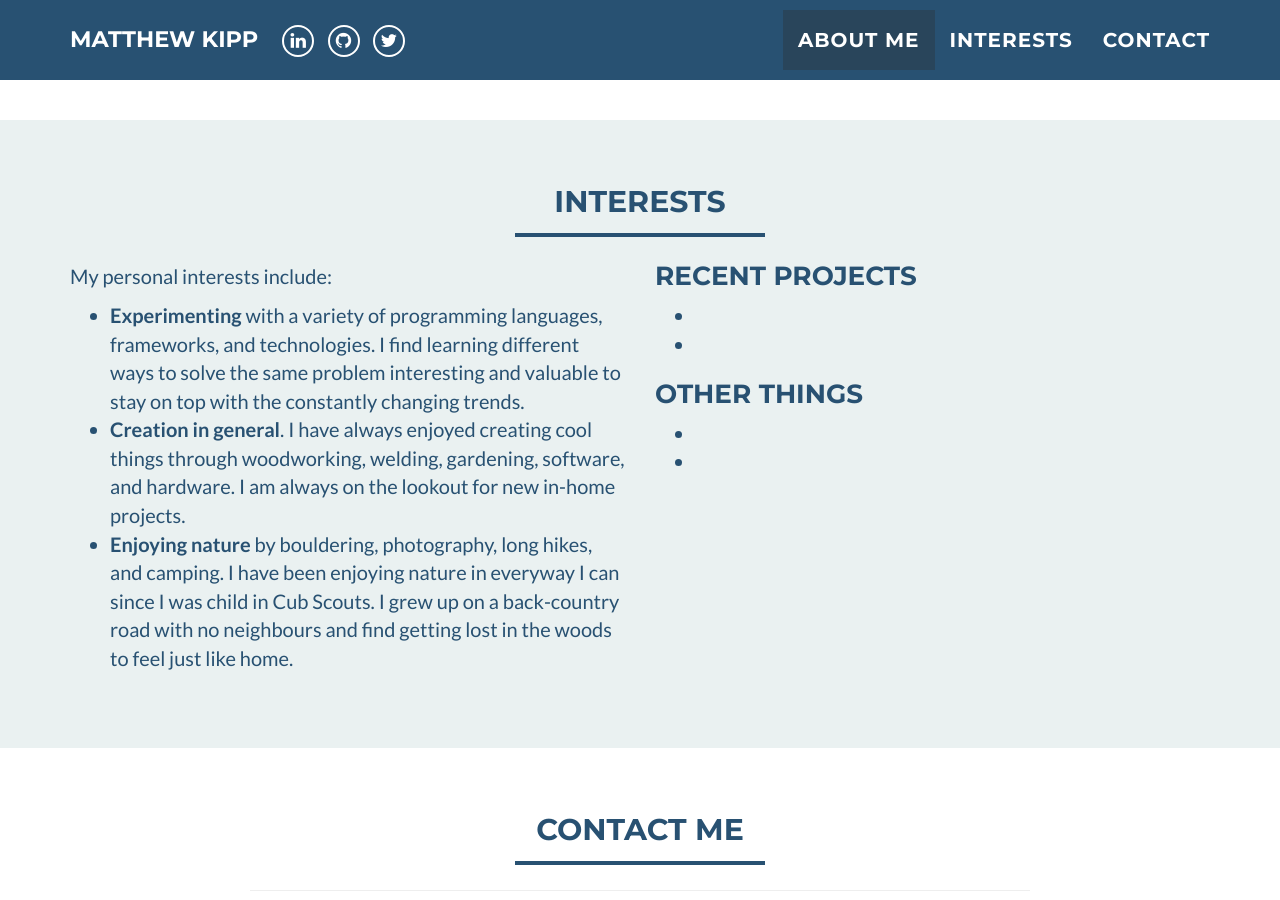
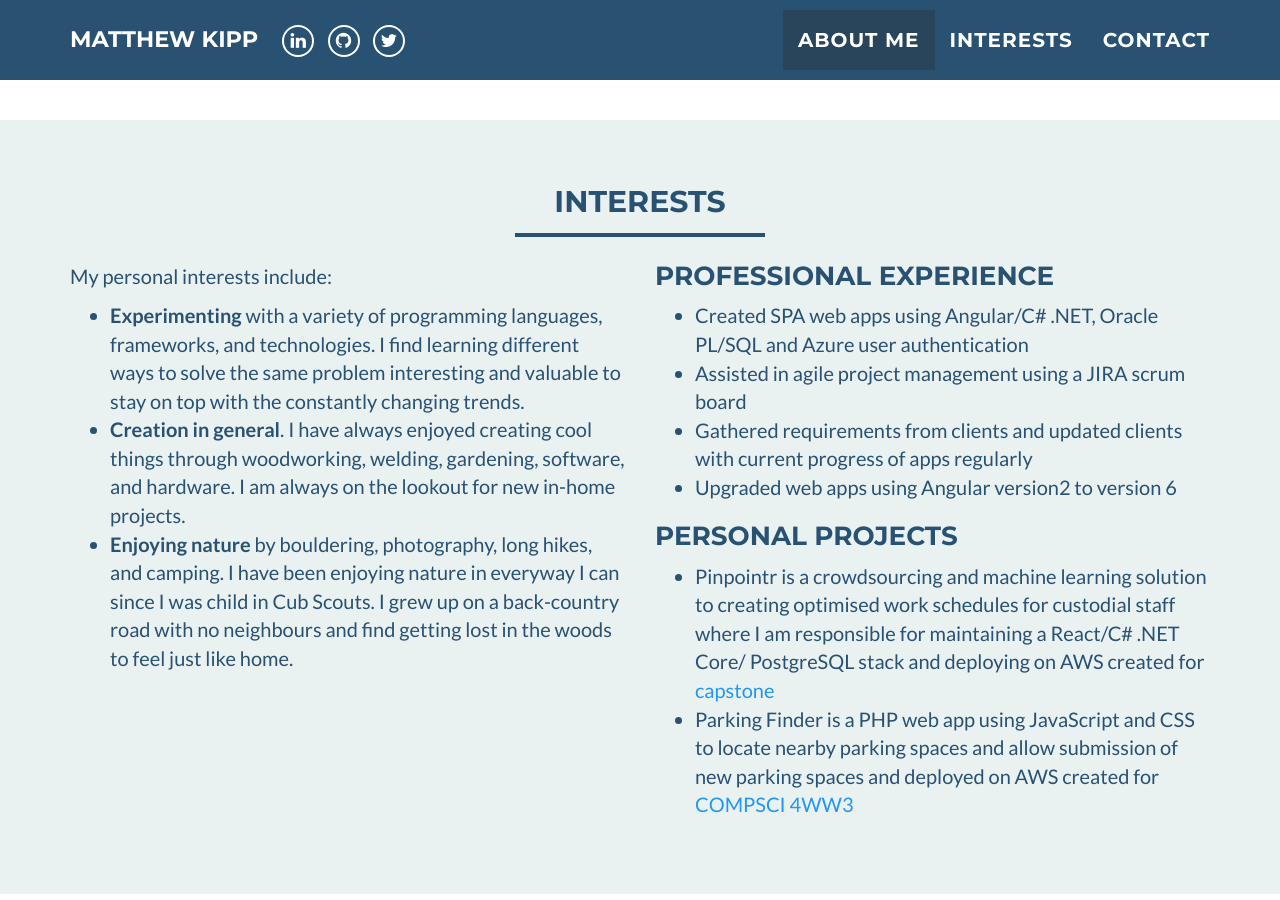
Before and after one commit to kippmr/mygithubpage, a Jekyll site: the page built from index.html, in a window 1280 px wide and 900 px high, scrolled down 1007 px. Built offline with Jekyll 4.4.1, drawn with Linux system fonts in a browser that asks for light colours.

Commit message:
add experience section

```diff
--- a/_includes/interests.html
+++ b/_includes/interests.html
@@ -13,33 +13,44 @@
 				</p>
 				<ul>
 					<li>
-				 <b>Experimenting</b> with a variety of programming languages, frameworks, and technologies. I find learning different ways to solve the same problem interesting and valuable to stay on top with the constantly changing trends.
+						<b>Experimenting</b> with a variety of programming languages, frameworks, and technologies. I find learning
+						different ways to solve the same problem interesting and valuable to stay on top with the constantly changing
+						trends.
 					</li>
 					<li>
-				  <b>Creation in general</b>. I have always enjoyed creating cool things through woodworking, welding, gardening, software, and hardware. I am always on the lookout for new in-home projects.
+						<b>Creation in general</b>. I have always enjoyed creating cool things through woodworking, welding, gardening,
+						software, and hardware. I am always on the lookout for new in-home projects.
 					</li>
 					<li>
-				  <b>Enjoying nature</b> by bouldering, photography, long hikes, and camping. I have been enjoying nature in everyway I can since I was child in Cub Scouts. I grew up on a back-country road with no neighbours and find getting lost in the woods to feel just like home.
+						<b>Enjoying nature</b> by bouldering, photography, long hikes, and camping. I have been enjoying nature in
+						everyway I can since I was child in Cub Scouts. I grew up on a back-country road with no neighbours and find
+						getting lost in the woods to feel just like home.
 					</li>
 				</ul>
 			</div>
 			<div class="col-sm-6">
-      <h3 style="margin-top:0">Recent Projects</h3>
+				<h3 style="margin-top:0">Professional Experience</h3>
 				<ul>
 					<li>
-
+						Created SPA web apps using Angular/C# .NET, Oracle PL/SQL and Azure user authentication
 					</li>
 					<li>
-
+						Assisted in agile project management using a JIRA scrum board
+					</li>
+					<li>
+						Gathered requirements from clients and updated clients with current progress of apps regularly
+					</li>
+					<li>
+						Upgraded web apps using Angular version2 to version 6
 					</li>
 				</ul>
-  		    <h3>Other Things</h3>
+				<h3>Personal Projects</h3>
 				<ul>
 					<li>
-
+						Pinpointr is a crowdsourcing and machine learning solution to creating optimised work schedules for custodial staff where I am responsible for maintaining a React/C# .NET Core/ PostgreSQL stack and deploying on AWS created for <a href="https://academiccalendars.romcmaster.ca/preview_course_nopop.php?catoid=32&coid=177788">capstone</a>
 					</li>
 					<li>
-
+						Parking Finder is a PHP web app using JavaScript and CSS to locate nearby parking spaces and allow submission of new parking spaces and deployed on AWS created for <a href="https://academiccalendars.romcmaster.ca/preview_course_nopop.php?catoid=32&coid=177785">COMPSCI 4WW3</a>
 					</li>
 				</ul>
 			</div>
```
Lines whose indentation alone changed are shown as unchanged.
